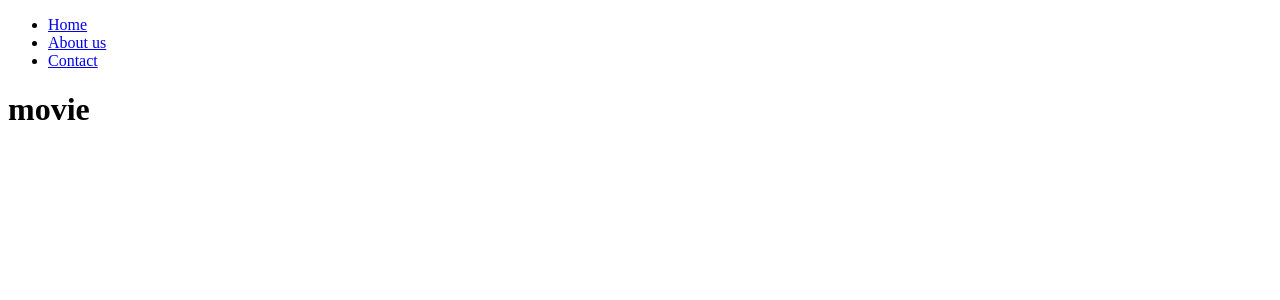
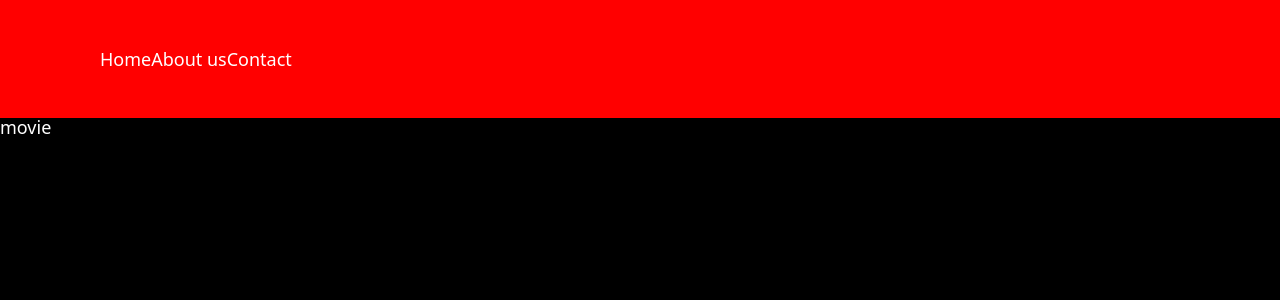
Before and after one commit to kokiok3/learn-nextjs14, a Next.js app: page /movie in a window 1280 px wide. Shown: the top 300 px of the page. Built offline with nearby package versions, Linux system fonts and the light colour scheme.

Commit message:
Feat: Css module 생성 및 스타일 추가

```diff
--- a/app/(home)/page.tsx
+++ b/app/(home)/page.tsx
@@ -1,5 +1,6 @@
 import Link from "next/link";
 import Movie from "../../component/movie";
+import styles from "../../styles/home.module.css";
 
 export const metadata = {
     title: 'Home',
@@ -15,6 +16,7 @@
 export default async function HomePage() {
     const movies = await getMovies();
     return (
+    <div className={styles.container}>
             {movies.map(movie=>
              <Movie key={movie.id} title={movie.title} id={movie.id} posterPath={movie.poster_path} />
                 // return <li key={movie.id}><Link href={`/movie/${movie.id}`}>{movie.title}</Link></li>
--- a/app/layout.tsx
+++ b/app/layout.tsx
@@ -1,3 +1,4 @@
+import "../styles/global.css"
 import { Metadata } from "next"
 import Navigation from "../component/navigation"
 
--- a/component/navigation.tsx
+++ b/component/navigation.tsx
@@ -2,13 +2,14 @@
 
 import Link from "next/link";
 import { usePathname } from "next/navigation";
+import styles from "../styles/navigation.module.css";
 
 export default function Navigation() {
     const path = usePathname();
     // console.log(path);
     // console.log('hi');
     return (
-        <nav>
+        <nav className={styles.nav}>
             <ul>
                 <li><Link href="/">Home</Link></li> {path === '/' ? '🎀' : ''}
                 <li><Link href="/about-us">About us</Link></li> {path === '/about-us' ? '🎀' : ''}
--- /dev/null
+++ b/styles/global.css
@@ -0,0 +1,140 @@
+html,
+body,
+div,
+span,
+applet,
+object,
+iframe,
+h1,
+h2,
+h3,
+h4,
+h5,
+h6,
+p,
+blockquote,
+pre,
+a,
+abbr,
+acronym,
+address,
+big,
+cite,
+code,
+del,
+dfn,
+em,
+img,
+ins,
+kbd,
+q,
+s,
+samp,
+small,
+strike,
+strong,
+sub,
+sup,
+tt,
+var,
+b,
+u,
+i,
+center,
+dl,
+dt,
+dd,
+ol,
+ul,
+li,
+fieldset,
+form,
+label,
+legend,
+table,
+caption,
+tbody,
+tfoot,
+thead,
+tr,
+th,
+td,
+article,
+aside,
+canvas,
+details,
+embed,
+figure,
+figcaption,
+footer,
+header,
+hgroup,
+menu,
+nav,
+output,
+ruby,
+section,
+summary,
+time,
+mark,
+audio,
+video {
+  margin: 0;
+  padding: 0;
+  border: 0;
+  font-size: 100%;
+  font: inherit;
+  vertical-align: baseline;
+}
+/* HTML5 display-role reset for older browsers */
+article,
+aside,
+details,
+figcaption,
+figure,
+footer,
+header,
+hgroup,
+menu,
+nav,
+section {
+  display: block;
+}
+body {
+  line-height: 1;
+}
+ol,
+ul {
+  list-style: none;
+}
+blockquote,
+q {
+  quotes: none;
+}
+blockquote:before,
+blockquote:after,
+q:before,
+q:after {
+  content: "";
+  content: none;
+}
+table {
+  border-collapse: collapse;
+  border-spacing: 0;
+}
+
+
+body {
+    font-family: system-ui, -apple-system, BlinkMacSystemFont, 'Segoe UI', Roboto, Oxygen, Ubuntu, Cantarell, 'Open Sans', 'Helvetica Neue', sans-serif;
+    background-color: black;
+    color: white;
+    font-size: 18px;
+}
+
+a {
+    color: inherit;
+    text-decoration: none;
+}
+a:hover {
+    text-decoration: underline;
+}
--- /dev/null
+++ b/styles/navigation.module.css
@@ -0,0 +1,8 @@
+.nav {
+  background-color: red;
+  padding: 50px 100px;
+}
+
+.nav ul {
+  display: flex;
+}
```
Also changed, not shown: styles/home.module.css (added, +7 -0 lines), styles/movie.module.css (added, +19 -0 lines).
